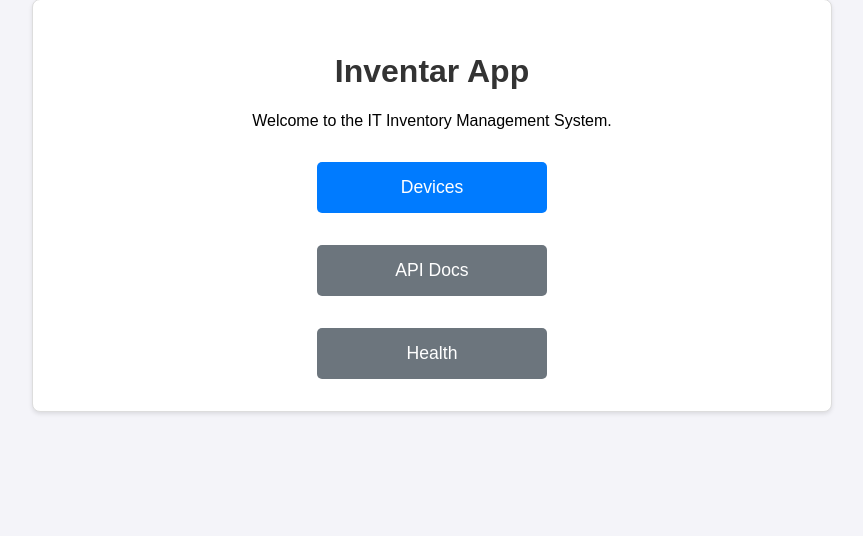
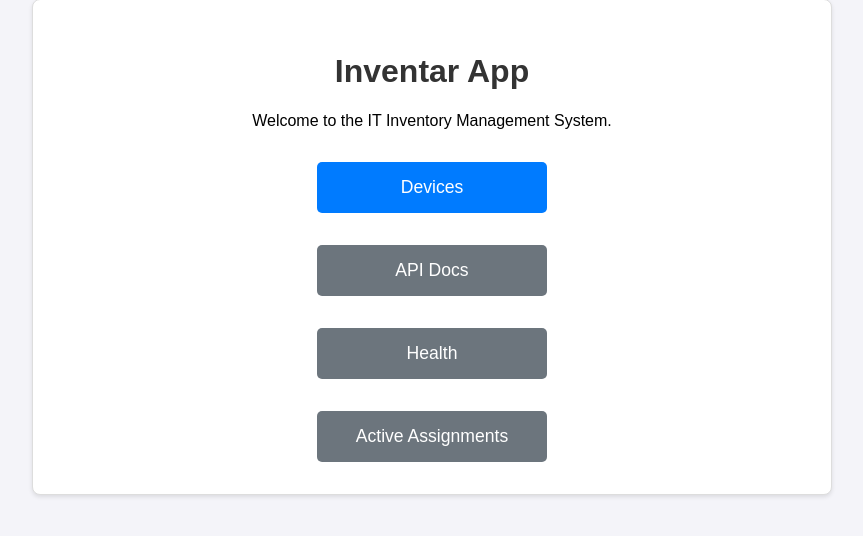
Before and after one commit to MajaSmereczynska/praxisnachbereitung, a FastAPI app: page / in a window 1280 px wide. Shown: the part 33-569 px from the top of the page, without its empty margins (208-1071 px from the left). Run offline with FastAPI, Linux system fonts and the light colour scheme.

Commit message:
add extra path

```diff
--- a/backend/app/templates/index.html
+++ b/backend/app/templates/index.html
@@ -35,6 +35,8 @@
             <a href="/docs" class="btn secondary">API Docs</a>
 
             <a href="/health" class="btn secondary">Health</a>
+
+            <a href="/assignments/active" class="btn secondary">Active Assignments</a>
         </nav>
     </div>
 </body>
```
